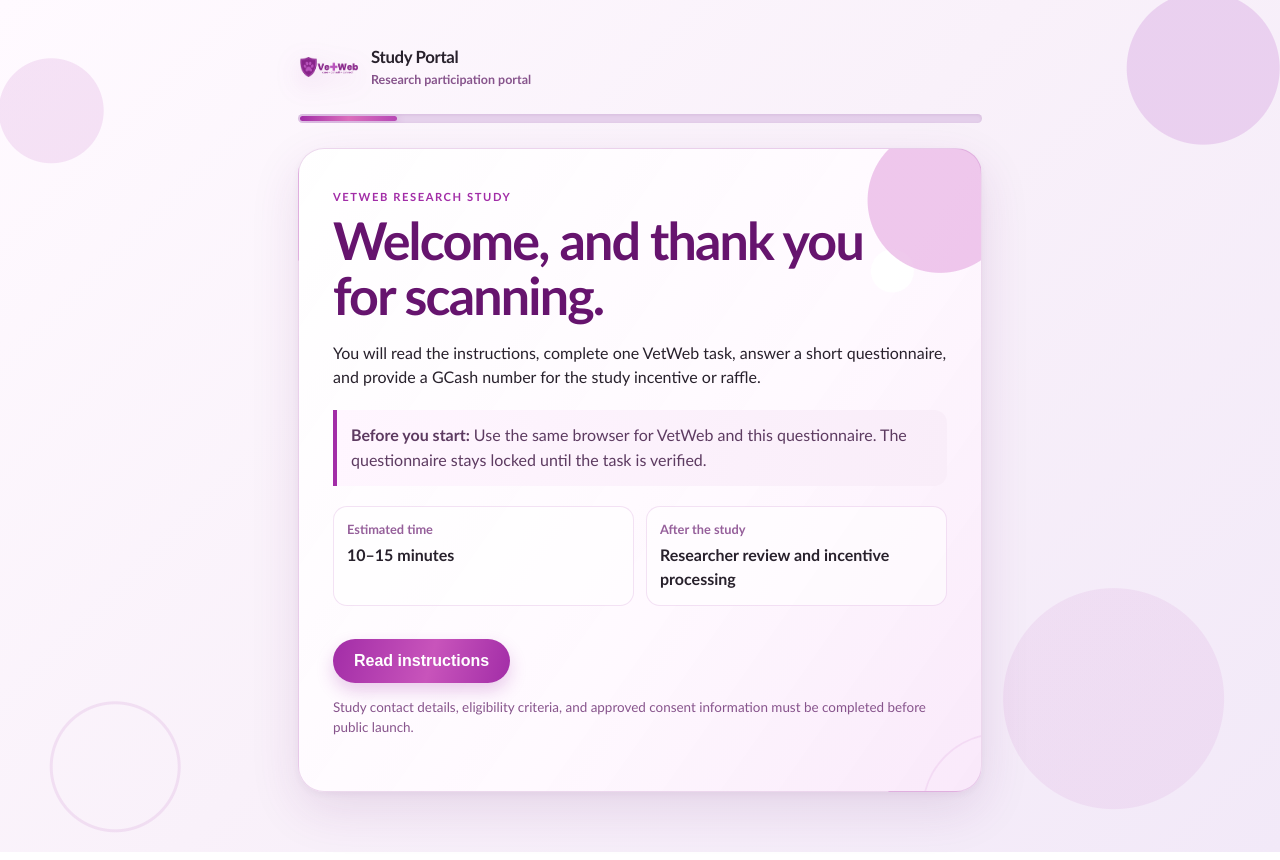
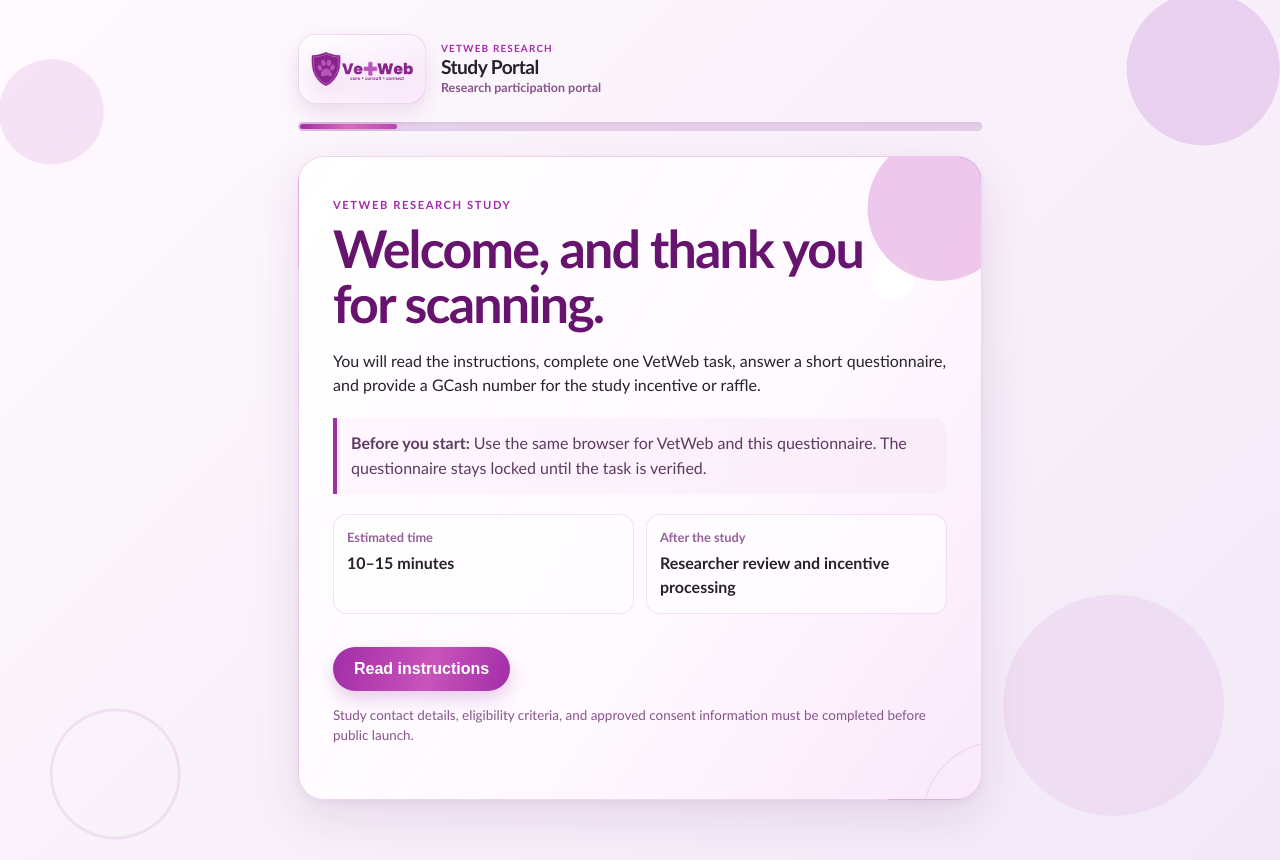
Before and after one commit to andra0202/vetweb-study-portal, a Next.js app: page / in a window 1280 px wide. Built offline with nearby package versions, Linux system fonts and the light colour scheme; no server answers.

Commit message:
Improve VetWeb portal branding header

```diff
--- a/app/study-flow.tsx
+++ b/app/study-flow.tsx
@@ -36,7 +36,10 @@ export default function StudyFlow() {
   const submitReward = (event: FormEvent<HTMLFormElement>) => { event.preventDefault(); setReference(`VWS-${crypto.randomUUID().slice(0, 8).toUpperCase()}`); move("done"); };
 
   return <main className="shell">
-    <header><img className="vetweb-logo" src="/images/vetweb-logo-transparent.png" alt="VetWeb" /><div><b>Study Portal</b><small>Research participation portal</small></div></header>
+    <header className="site-header">
+      <div className="logo-panel"><img className="vetweb-logo" src="/images/vetweb-logo-transparent.png" alt="VetWeb" /></div>
+      <div className="portal-identity"><span>VETWEB RESEARCH</span><b>Study Portal</b><small>Research participation portal</small></div>
+    </header>
     <div className="progress" aria-label={`Progress: step ${progress + 1} of ${steps.length}`}><span style={{ width: `${((progress + 1) / steps.length) * 100}%` }} /></div>
     {step === "welcome" && <section className="card hero"><p className="eyebrow">VETWEB RESEARCH STUDY</p><h1>Welcome, and thank you for scanning.</h1><p>You will read the instructions, complete one VetWeb task, answer a short questionnaire, and provide a GCash number for the study incentive or raffle.</p><div className="notice"><b>Before you start:</b> Use the same browser for VetWeb and this questionnaire. The questionnaire stays locked until the task is verified.</div><dl><div><dt>Estimated time</dt><dd>10–15 minutes</dd></div><div><dt>After the study</dt><dd>Researcher review and incentive processing</dd></div></dl><button onClick={() => move("instructions")}>Read instructions</button><p className="fine">Study contact details, eligibility criteria, and approved consent information must be completed before public launch.</p></section>}
     {step === "instructions" && <section className="card"><p className="eyebrow">STEP 1 · INSTRUCTIONS</p><h2>What you need to do</h2><ol className="steps"><li>Open the VetWeb task from the next page.</li><li>Complete the requested activity in VetWeb.</li><li>Return here after VetWeb confirms your task.</li><li>Answer the questionnaire and submit your GCash details.</li></ol><div className="notice">Opening the task alone is not enough—VetWeb must send a verified completion result before you can answer the questionnaire.</div><label className="check"><input type="checkbox" checked={agreed} onChange={event => setAgreed(event.target.checked)} /> <span>I am eligible to participate, understand that participation is voluntary, and agree to continue.</span></label><div className="actions"><button className="secondary" onClick={() => move("welcome")}>Back</button><button disabled={!agreed} onClick={() => move("task")}>Continue to VetWeb</button></div></section>}
--- a/app/vetweb-theme.css
+++ b/app/vetweb-theme.css
@@ -24,15 +24,30 @@ body {
   padding-top: 34px;
 }
 
-header {
-  gap: 13px;
-  margin-bottom: 18px;
+.site-header {
+  gap: 15px;
+  margin: 0 0 18px;
   color: var(--vet-ink);
   animation: rise-in .55s ease-out both;
 }
 
-header b { font-size: 1.05rem; letter-spacing: -.02em; }
-header small { color: #87548c; font-weight: 600; }
+.logo-panel {
+  display: grid;
+  place-items: center;
+  width: 128px;
+  min-width: 128px;
+  height: 70px;
+  padding: 9px 12px;
+  border: 1px solid rgba(162, 45, 167, .15);
+  border-radius: 18px;
+  background: linear-gradient(135deg, rgba(255,255,255,.98), rgba(250,232,251,.92));
+  box-shadow: 0 9px 20px rgba(105, 31, 112, .10), inset 0 1px rgba(255,255,255,.85);
+}
+
+.portal-identity { display: grid; gap: 1px; }
+.portal-identity > span { color: var(--vet-purple); font-size: .62rem; font-weight: 800; letter-spacing: .12em; }
+.portal-identity b { font-size: 1.2rem; letter-spacing: -.03em; line-height: 1.05; }
+.portal-identity small { color: #87548c; font-weight: 600; }
 
 .brand-mark {
   position: relative;
@@ -49,8 +64,9 @@ header small { color: #87548c; font-weight: 600; }
 
 .vetweb-logo {
   display: block;
-  width: 58px;
-  height: 58px;
+  width: 100%;
+  max-width: 108px;
+  height: 48px;
   object-fit: contain;
   filter: drop-shadow(0 8px 13px rgba(162, 45, 167, .18));
   transition: transform .25s ease, filter .25s ease;
@@ -176,6 +192,12 @@ input:focus, select:focus, textarea:focus { border-color: #b747b5; box-shadow: 0
 
 @media (max-width: 430px) {
   .shell { padding: 20px 14px 45px; }
+  .site-header { gap: 10px; margin-bottom: 14px; }
+  .logo-panel { width: 105px; min-width: 105px; height: 60px; padding: 8px 10px; border-radius: 15px; }
+  .vetweb-logo { max-width: 88px; height: 40px; }
+  .portal-identity > span { font-size: .55rem; }
+  .portal-identity b { font-size: 1.08rem; }
+  .portal-identity small { font-size: .7rem; }
   .card, .hero { border-radius: 22px; padding: 26px 21px; }
   .hero { padding-top: 30px; }
   h1 { font-size: 2.15rem; }
```
